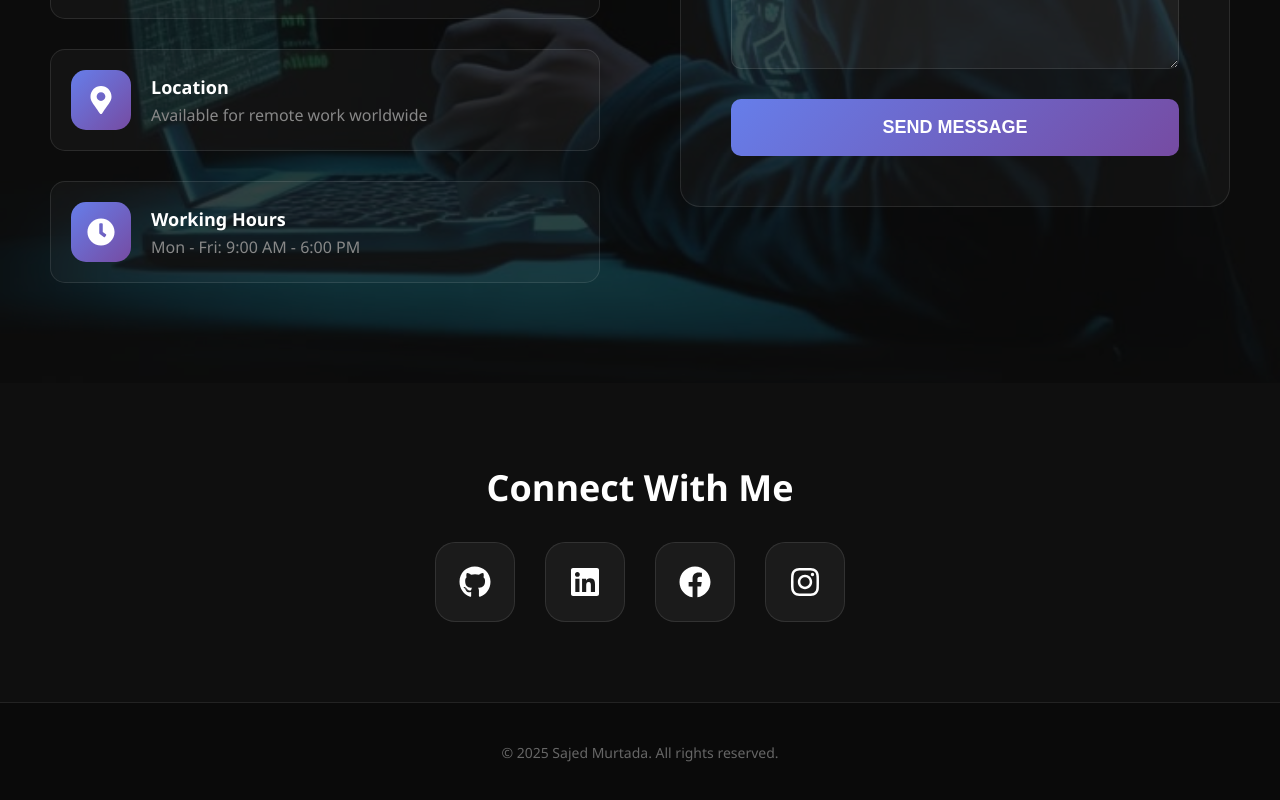
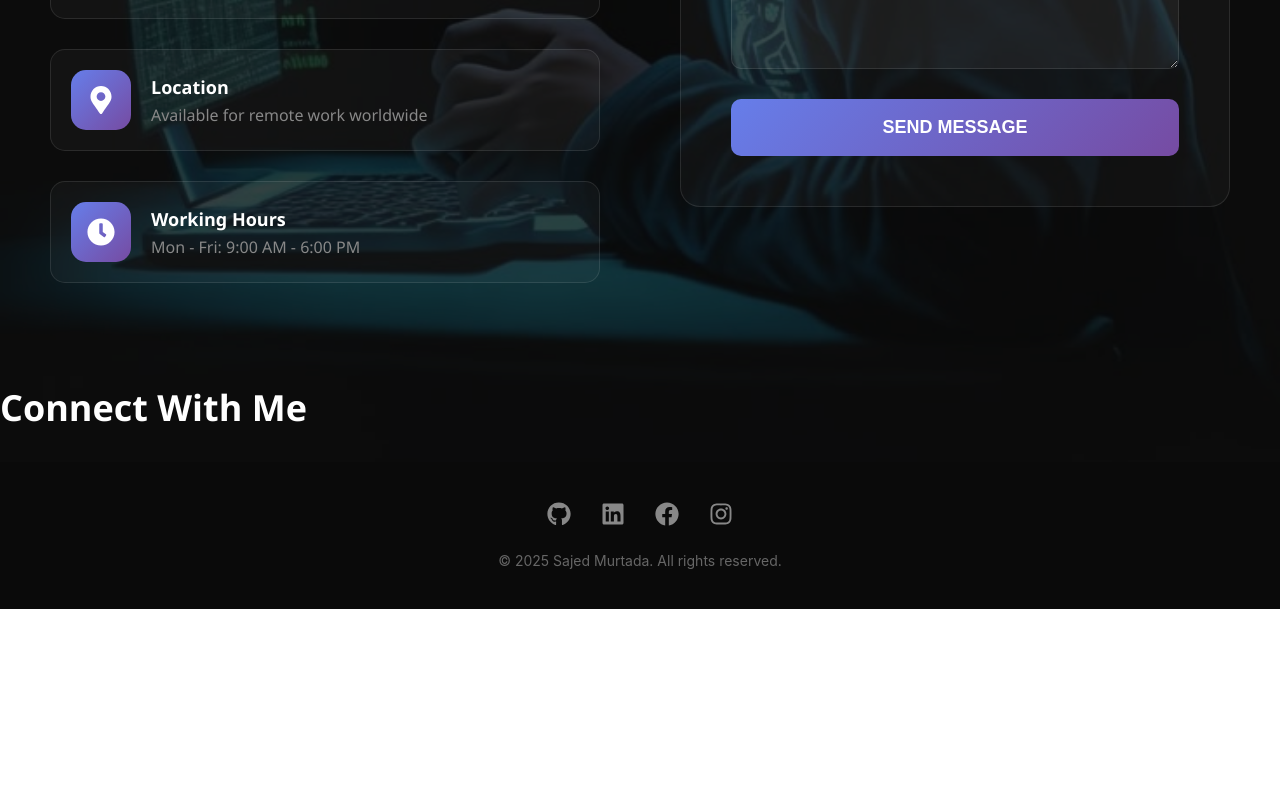
Before and after one commit to Sajed1230/Protofole-front-end, a React (Vite) app: page /contact in a window 1280 px wide. Shown: the part 623-1423 px from the top of the page. After the commit the page ends 1232 px from the top, so only its background shows below. Built offline with nearby package versions, Linux system fonts and the light colour scheme.

Commit message:
Update Projects and Contact components, add toast notificationsfff

```diff
--- a/src/layout.jsx
+++ b/src/layout.jsx
@@ -1,14 +1,16 @@
 import { Outlet } from "react-router-dom";
 import Header from "./header";
+import Footer from "./pages/footer";
 
 function Layout(){
 
     return (
-        <>
+      <>
         <Header />
         <Outlet />
-        </>
-    )
+        <Footer />
+      </>
+    );
 }
 
 export default Layout;
--- a/src/pages/Projects.jsx
+++ b/src/pages/Projects.jsx
@@ -336,23 +336,7 @@ const Projects = () => {
         <p>No projects found 😢</p>
       )}
 
-      <Footer>
-        <SocialLinks>
-          <a href="#">
-            <FaGithub />
-          </a>
-          <a href="#">
-            <FaLinkedin />
-          </a>
-          <a href="#">
-            <FaFacebook />
-          </a>
-          <a href="#">
-            <FaEnvelope />
-          </a>
-        </SocialLinks>
-        <p>© 2025 Sajed Murtada. All rights reserved.</p>
-      </Footer>
+
     </Page>
   );
 };
--- a/src/pages/about.jsx
+++ b/src/pages/about.jsx
@@ -1,5 +1,5 @@
 import styled, { keyframes } from "styled-components";
-import { FaGithub, FaLinkedin, FaTwitter, FaEnvelope } from "react-icons/fa";
+import { FaGithub, FaLinkedin, FaTwitter, FaEnvelope, FaFacebook } from "react-icons/fa";
 import { useState, useEffect } from "react";
 
 // ====================== Animations ======================
@@ -320,24 +320,7 @@ const About = () => {
         </SkillsContainer>
       </SkillsSection>
 
-      {/* Footer */}
-      <Footer>
-        <SocialLinks>
-          <a href="#" title="GitHub">
-            <FaGithub />
-          </a>
-          <a href="#" title="LinkedIn">
-            <FaLinkedin />
-          </a>
-          <a href="#" title="Twitter">
-            <FaTwitter />
-          </a>
-          <a href="#" title="Email">
-            <FaEnvelope />
-          </a>
-        </SocialLinks>
-        <p>© 2025 Sajed Murtada. All rights reserved.</p>
-      </Footer>
+
     </PageWrapper>
   );
 };
--- a/src/pages/contact.jsx
+++ b/src/pages/contact.jsx
@@ -449,27 +449,9 @@ const handleSubmit = async (e) => {
         </ContactContainer>
       </ContactSection>
 
-      <SocialSection>
+
         <SocialTitle>Connect With Me</SocialTitle>
-        <SocialLinks>
-          <SocialLink href="#">
-            <FaGithub />
-          </SocialLink>
-          <SocialLink href="#">
-            <FaLinkedin />
-          </SocialLink>
-          <SocialLink href="#">
-          <FaFacebook />
-          </SocialLink>
-          <SocialLink href="#">
-            <FaInstagram />
-          </SocialLink>
-        </SocialLinks>
-      </SocialSection>
 
-      <Footer>
-        <p>© 2025 Sajed Murtada. All rights reserved.</p>
-      </Footer>
     </PageContainer>
   );
 };
--- /dev/null
+++ b/src/pages/footer.jsx
@@ -0,0 +1,79 @@
+// Footer.jsx
+import React from "react";
+import styled, { keyframes } from "styled-components";
+import { FaGithub, FaLinkedin, FaFacebook, FaEnvelope, FaInstagram } from "react-icons/fa";
+
+// ===== Animations =====
+const fadeInUp = keyframes`
+  from { transform: translateY(50px); opacity: 0; }
+  to { transform: translateY(0); opacity: 1; }
+`;
+
+// ===== Styled Components =====
+const FooterContainer = styled.footer`
+  text-align: center;
+  padding: 40px 50px;
+  background: #0a0a0a;
+
+  @media (max-width: 768px) {
+    padding: 30px 20px;
+  }
+
+  @media (max-width: 480px) {
+    padding: 25px 15px;
+  }
+`;
+
+const SocialLinks = styled.div`
+  display: flex;
+  justify-content: center;
+  gap: 30px;
+  margin-bottom: 20px;
+  flex-wrap: wrap;
+  animation: ${fadeInUp} 1s ease;
+
+  a {
+    color: #888;
+    font-size: 24px;
+    transition: 0.3s;
+
+    &:hover {
+      color: #667eea;
+      transform: translateY(-3px);
+    }
+
+    @media (max-width: 480px) {
+      font-size: 20px;
+    }
+  }
+`;
+
+const CopyRight = styled.p`
+  color: #666;
+  font-size: 14px;
+`;
+
+// ===== Footer Component =====
+const Footer = () => {
+  return (
+    <FooterContainer>
+      <SocialLinks>
+        <a href="https://github.com/Sajed1230">
+          <FaGithub />
+        </a>
+        <a href="#">
+          <FaLinkedin />
+        </a>
+        <a href="#">
+          <FaFacebook />
+        </a>
+        <a href="https://www.instagram.com/sajedfrontend_103/">
+          <FaInstagram />
+        </a>
+      </SocialLinks>
+      <CopyRight>&copy; 2025 Sajed Murtada. All rights reserved.</CopyRight>
+    </FooterContainer>
+  );
+};
+
+export default Footer;
--- a/src/pages/home.jsx
+++ b/src/pages/home.jsx
@@ -9,6 +9,7 @@ import {
   FaPaintBrush,
   FaLaptopCode,
   FaRocket,
+  FaFacebook,
 } from "react-icons/fa";
 import { Link } from "react-router-dom";
 
@@ -358,23 +359,7 @@ const Home = () => {
         </ServicesGrid>
       </Services>
 
-      <Footer>
-        <SocialLinks>
-          <a href="#">
-            <FaGithub />
-          </a>
-          <a href="#">
-            <FaLinkedin />
-          </a>
-          <a href="#">
-            <FaTwitter />
-          </a>
-          <a href="#">
-            <FaEnvelope />
-          </a>
-        </SocialLinks>
-        <p>&copy; 2025 Sajed Murtada. All rights reserved.</p>
-      </Footer>
+
     </Container>
   );
 };
```
